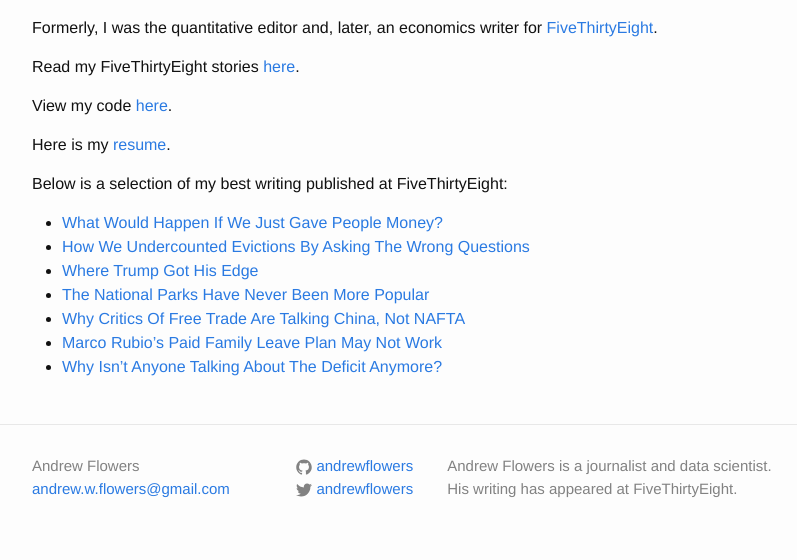
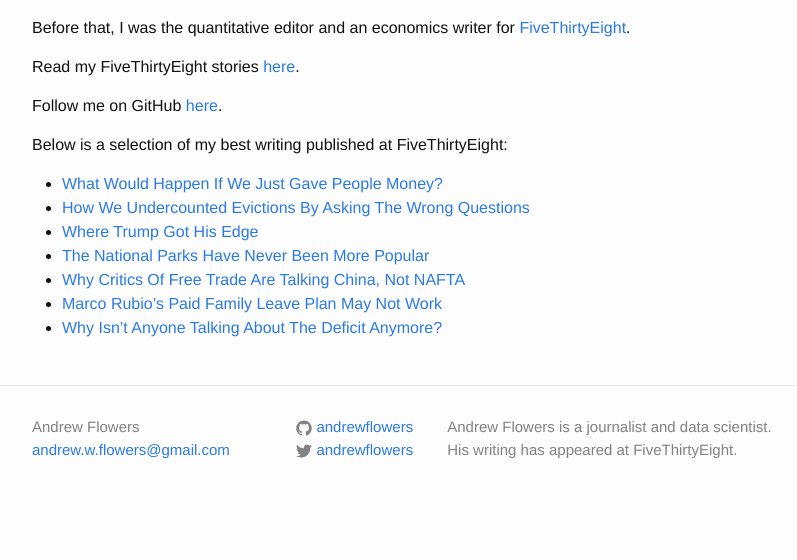
Before and after one commit to andrewflowers/andrewflowers.github.io, a Jekyll site: the page built from index.md, in a window 1280 px wide. Shown: the part 430-990 px from the top of the page, without its empty margins (238-1035 px from the left). Built offline with Jekyll 4.4.1, drawn with Linux system fonts in a browser that asks for light colours; after the commit the page ends 951 px from its top, so only the background shows below that; some of the changed text lies outside the part shown.

Commit message:
update home page

```diff
--- a/index.md
+++ b/index.md
@@ -4,15 +4,13 @@
 
 ![](/assets/ANDREWFLOWERS_fivethirtyeight_headshot.jpeg)
 
-Hello, my name is Andrew Flowers. I'm a freelance journalist and data scientist.
+Hello, my name is Andrew Flowers. I'm an economist at [Indeed](https://www.indeed.com/), the world's #1 jobs site.
 
-Formerly, I was the quantitative editor and, later, an economics writer for [FiveThirtyEight](http://fivethirtyeight.com).
+Before that, I was the quantitative editor and an economics writer for [FiveThirtyEight](http://fivethirtyeight.com).
 
 Read my FiveThirtyEight stories [here](http://fivethirtyeight.com/contributors/andrew-flowers/).
 
-View my code [here](http://github.com/andrewflowers).
-
-Here is my [resume](/assets/Andrew_Flowers_Resume_edited.pdf).
+Follow me on GitHub [here](http://github.com/andrewflowers).
 
 Below is a selection of my best writing published at FiveThirtyEight:
 
```
